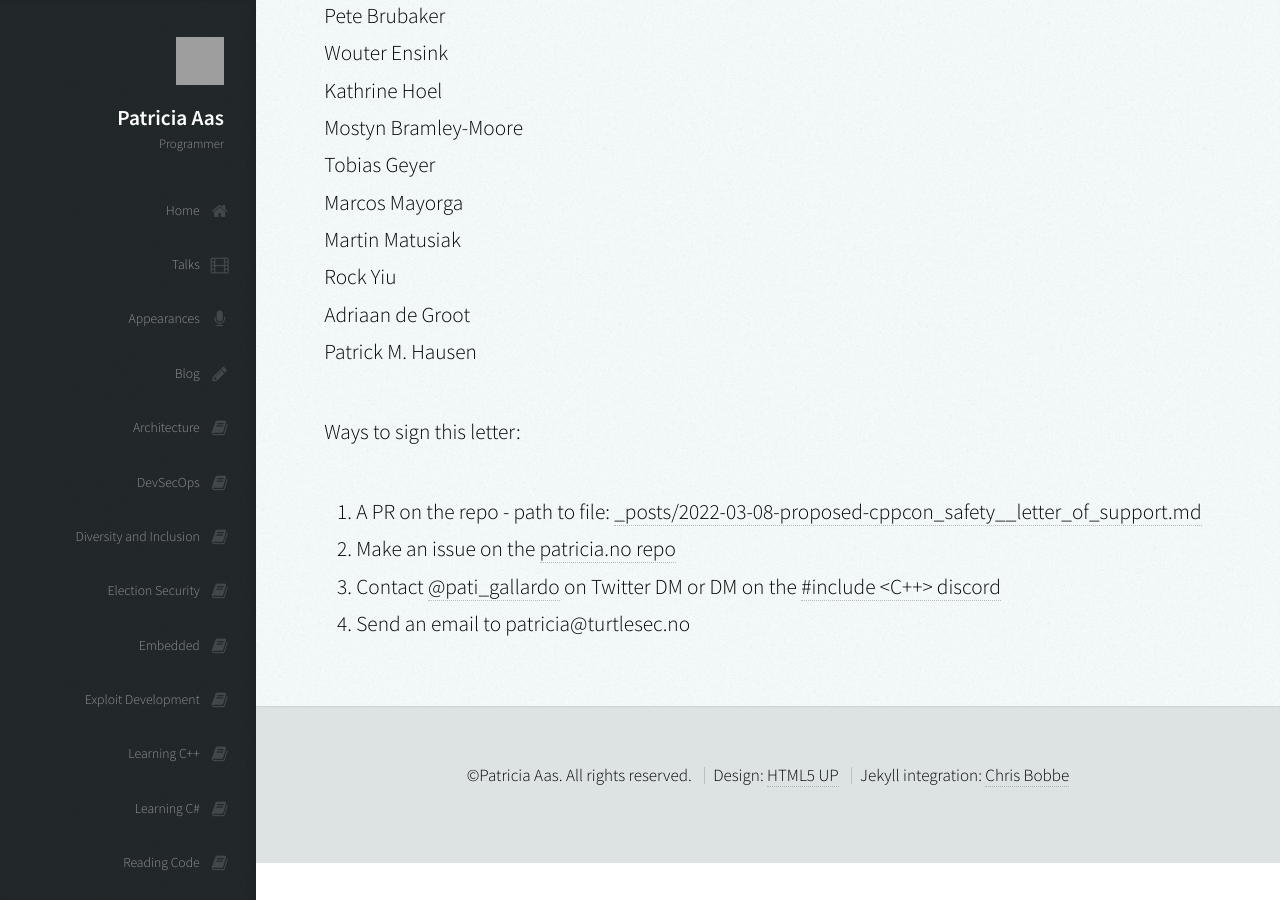
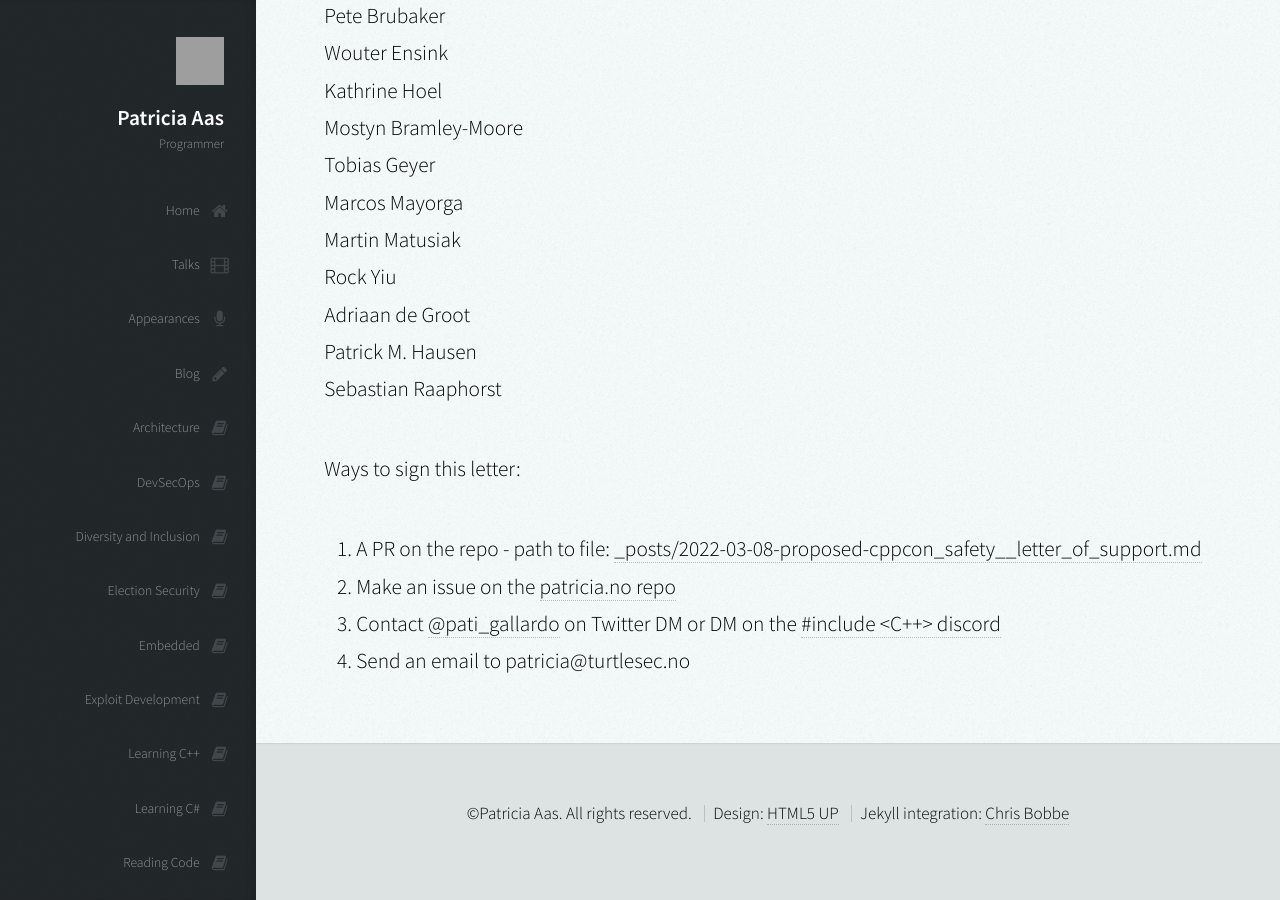
Before and after one commit to patricia-gallardo/patricia-gallardo.github.io, a Jekyll site: the page built from _posts/2022-03-08-proposed-cppcon_safety__letter_of_support.md, in a window 1280 px wide and 900 px high, scrolled down 7762 px. Built offline with Jekyll 4.4.1, drawn with Linux system fonts in a browser that asks for light colours; nearby versions of some CDN libraries; grey boxes are pictures that could not be loaded.

Commit message:
Update 2022-03-08-proposed-cppcon_safety__letter_of_support.md
Support.

```diff
--- a/_posts/2022-03-08-proposed-cppcon_safety__letter_of_support.md
+++ b/_posts/2022-03-08-proposed-cppcon_safety__letter_of_support.md
@@ -216,6 +216,7 @@ Martin Matusiak <br>
 Rock Yiu <br>
 Adriaan de Groot <br>
 Patrick M. Hausen <br>
+Sebastian Raaphorst <br>
 
 
 Ways to sign this letter:
```
